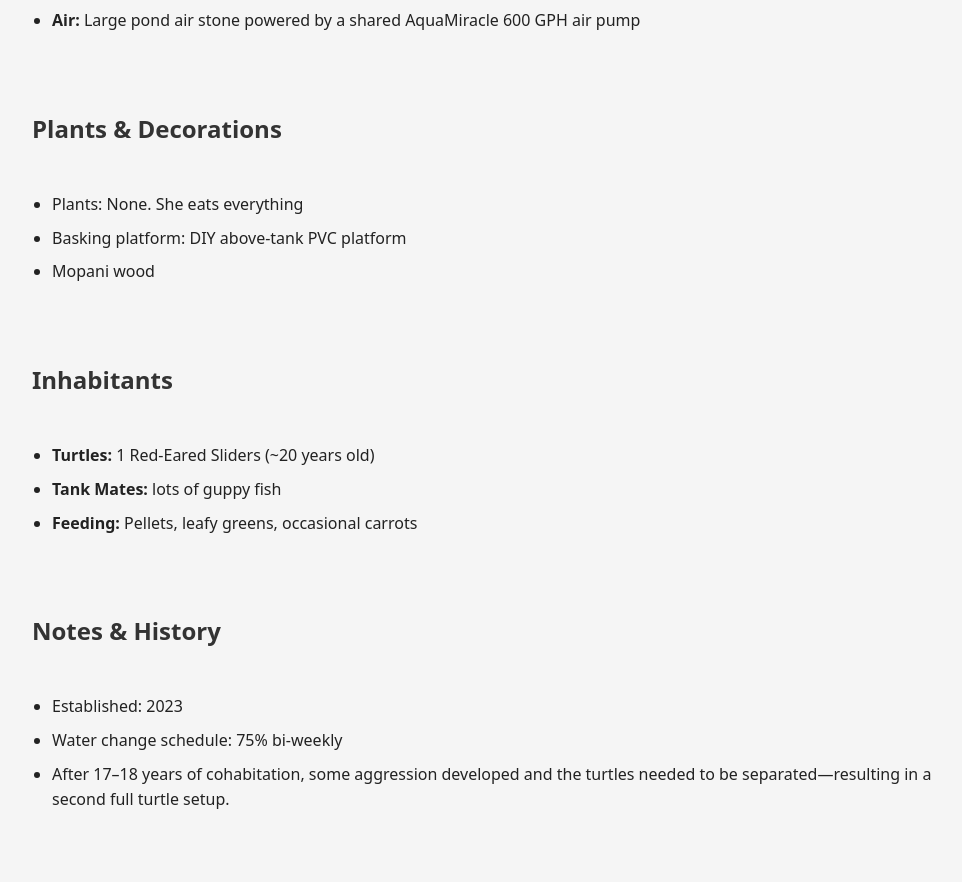
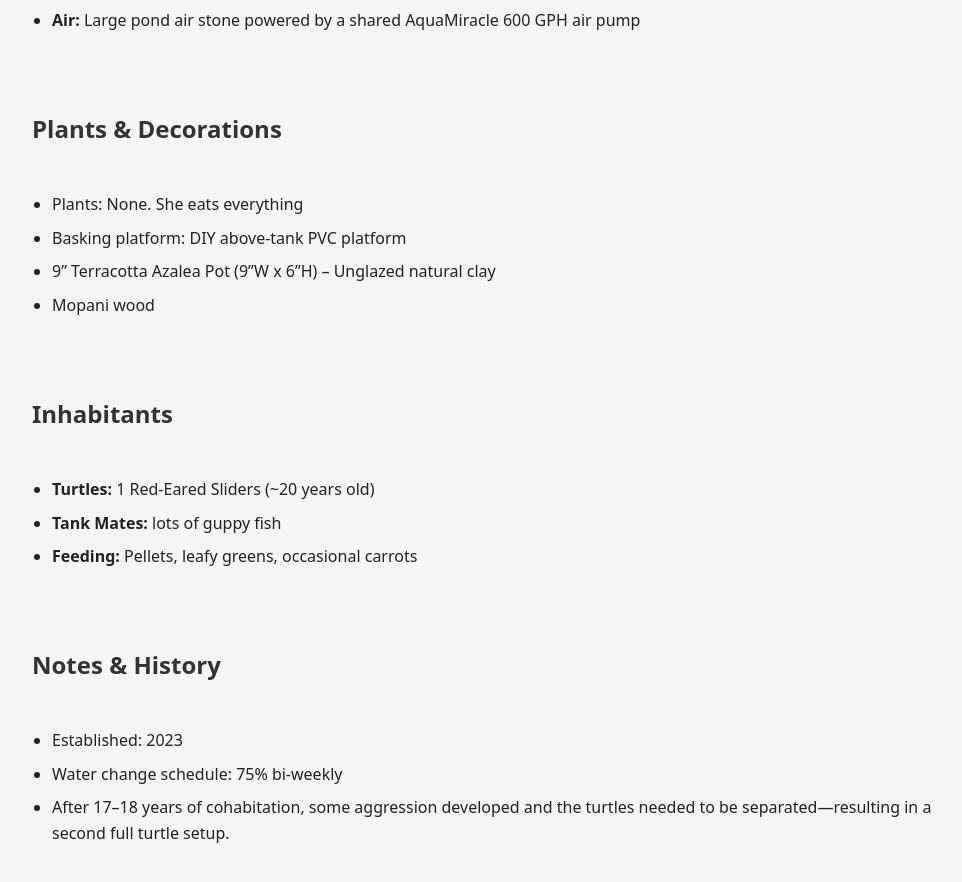
Before and after one commit to rachelsprague/turtles.raych.com, a Jekyll site: the page built from tanks/turtle-tank-2.md, in a window 1280 px wide and 900 px high, scrolled down 1374 px. Shown: the top 882 px of the window, without its empty margins (158-1120 px from the left). Built offline with Jekyll 4.4.1, drawn with Linux system fonts in a browser that asks for light colours.

Commit message:
add terracotta pots to tank lists

```diff
--- a/tanks/turtle-tank-2.md
+++ b/tanks/turtle-tank-2.md
@@ -26,6 +26,7 @@ subtitle: Red-Eared Slider Habitat
 
 - Plants: None. She eats everything
 - Basking platform: DIY above-tank PVC platform
+- 9" Terracotta Azalea Pot (9"W x 6"H) – Unglazed natural clay
 - Mopani wood
 
 ## Inhabitants
```
Also changed, not shown: tanks/turtle-tank-1.md (+1 -0 lines).
